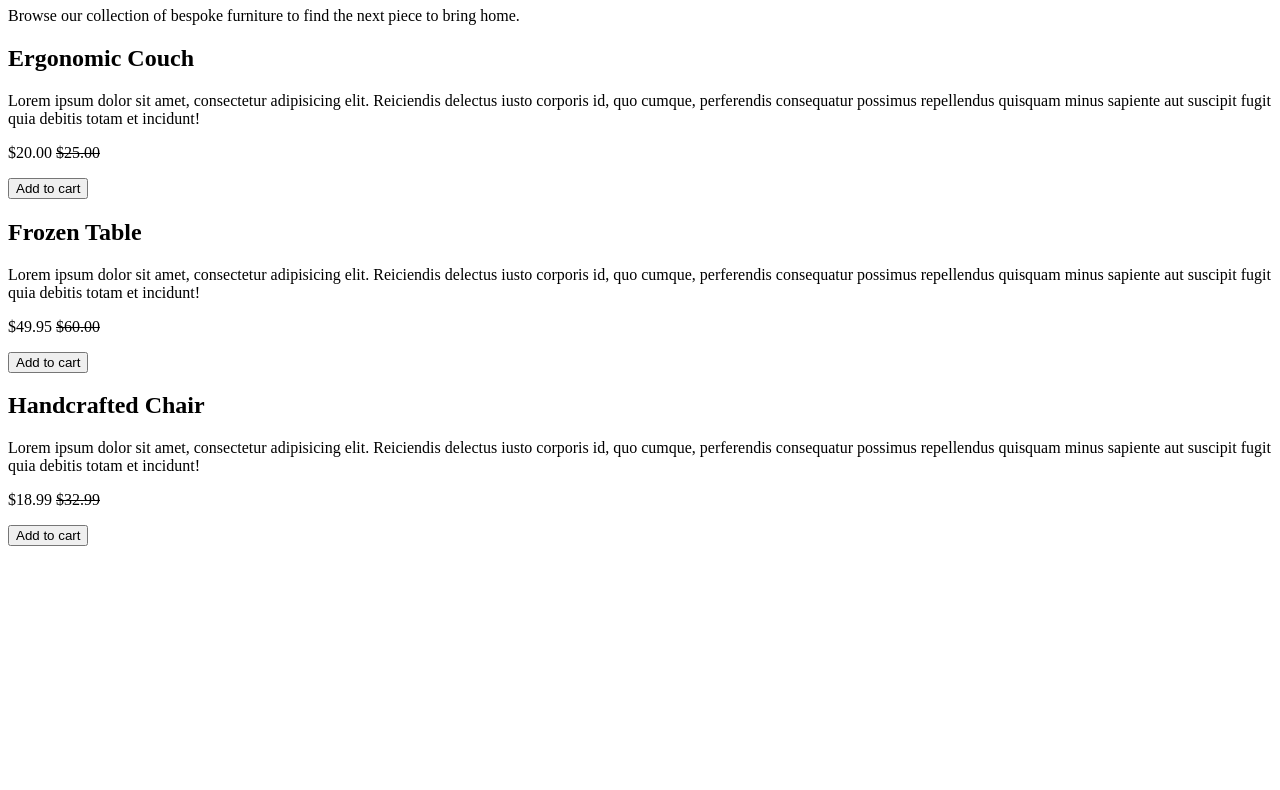
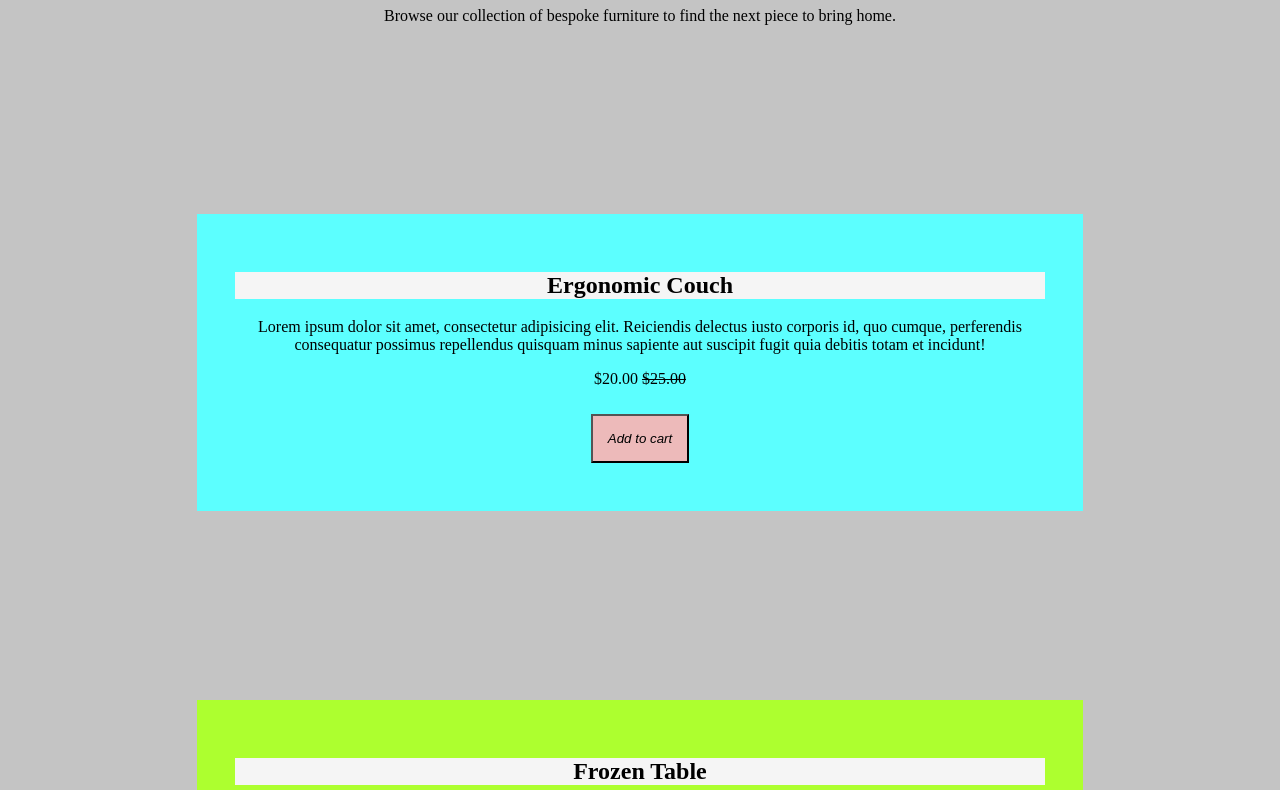
Before and after one commit to GhassanHammo/Unit1.FurnitureEmporium, a plain HTML site: page index.html in a window 1280 px wide. Shown: the part 73-863 px from the top of the page. Before the commit the page ends 800 px from the top, so only its background shows below. Drawn offline with Linux system fonts and the light colour scheme.

Commit message:
Furniture changes

```diff
--- a/index.css
+++ b/index.css
@@ -0,0 +1,59 @@
+body{
+    background-color:  #C4C4C4;
+
+}
+
+ h2{background-color:whitesmoke ;
+
+}
+
+button{
+    padding:15px ;
+    background-color: #EDBABA;
+    margin: 10px;
+
+}
+
+.Couch{ background-color: #5CFFFF ;
+    text-align: center;
+    box-sizing:border-box 1px;
+    box-shadow: inset;
+    padding: 1cm;
+    margin: 5cm;
+
+
+}
+
+.Table {background-color: greenyellow;
+    text-align: center;
+    text-align: center;
+    box-sizing:border-box 1px;
+    box-shadow: inset;
+    padding: 1cm;
+    margin: 5cm;
+
+}
+
+.Chair {background-color: #D4F0F2;
+    text-align: center;
+    text-align: center;
+    box-sizing:border-box 1px;
+    box-shadow: inset;
+    padding: 1cm;
+    margin: 5cm;
+
+}
+
+button{ font-style: italic;
+
+
+}
+
+button:hover{
+    background-color: green;
+    cursor: pointer;
+}
+
+p{text-align: center;
+
+}
--- a/index.html
+++ b/index.html
@@ -1,6 +1,7 @@
 <!DOCTYPE html>
 <html lang="en">
   <head>
+    <link rel="stylesheet" href="index.css"/>
     <title>Furniture Emporium</title>
   </head>
   <body>
@@ -12,7 +13,7 @@
           bring home.
         </p>
       </header>
-      <article>
+      <article class=" Couch">
         <h2>Ergonomic Couch</h2>
         <p>
           Lorem ipsum dolor sit amet, consectetur adipisicing elit. Reiciendis
@@ -23,7 +24,7 @@
         <p>$20.00 <s>$25.00</s></p>
         <button>Add to cart</button>
       </article>
-      <article>
+      <article class=" Table">
         <h2>Frozen Table</h2>
         <p>
           Lorem ipsum dolor sit amet, consectetur adipisicing elit. Reiciendis
@@ -34,7 +35,7 @@
         <p>$49.95 <s>$60.00</s></p>
         <button>Add to cart</button>
       </article>
-      <article>
+      <article class=" Chair">
         <h2>Handcrafted Chair</h2>
         <p>
           Lorem ipsum dolor sit amet, consectetur adipisicing elit. Reiciendis
```
